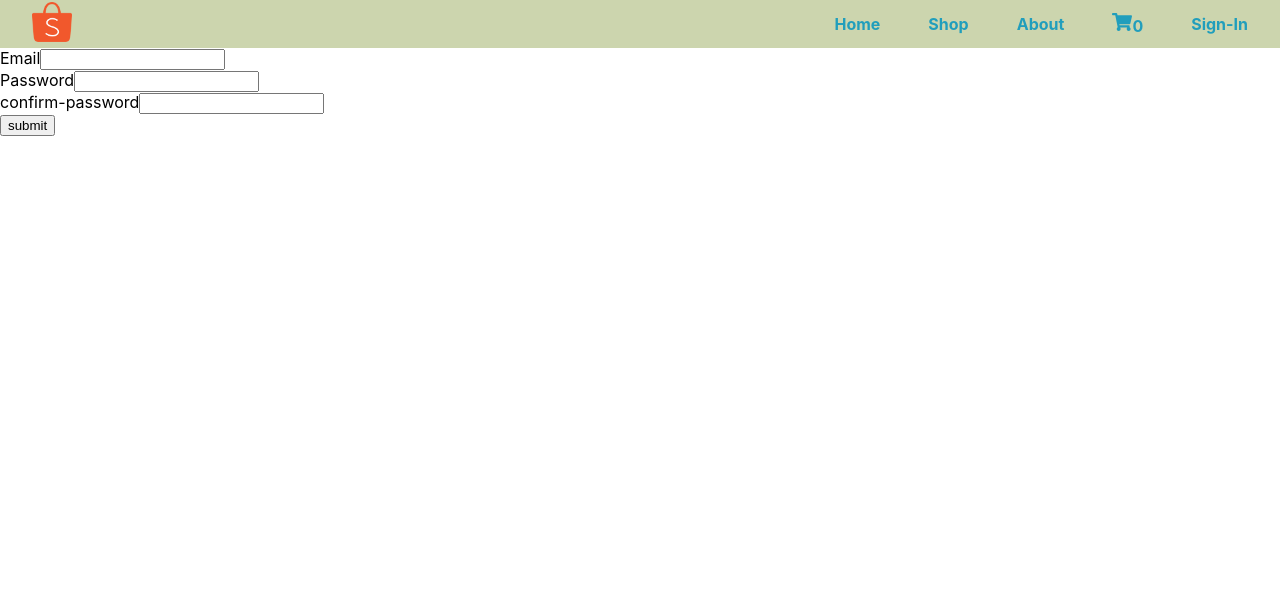
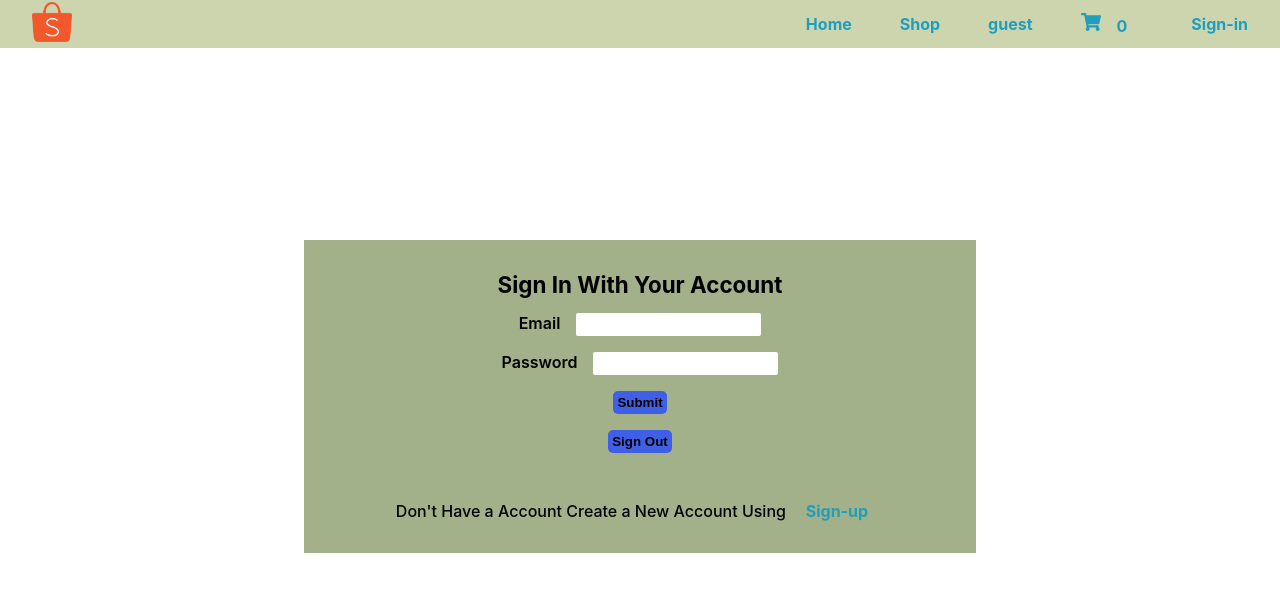
Before and after one commit to vishnuvish-star/react-web, a React (Create React App) app: page /signIn in a window 1280 px wide. Shown: the top 592 px of the page. Built offline with nearby package versions, Linux system fonts and the light colour scheme; no server answers.

Commit message:
Sign-in Sign-out and home page

```diff
--- a/src/App.js
+++ b/src/App.js
@@ -9,10 +9,13 @@ import { ContextProvider } from "./component/context/context.";
 // import { useContext } from "react";
 import { BrowserRouter } from "react-router-dom";
 import SignIn from "./component/sign-in/signIn.component";
+import SignUp from "./component/sign-up/sign-up.component";
+import { UserProvider } from "./component/context/userContext";
 function App() {
   // const { item } = useContext(CartContext);
   // console.log(item);
   return (
+    <UserProvider>
       <ContextProvider>
         <BrowserRouter>
           <Routes>
@@ -29,10 +32,12 @@ function App() {
               <Route path="/shop" element={<Shop />} />
               <Route path="/checkout" element={<Checkout />} />
               <Route path="/signIn" element={<SignIn />} />
+              <Route path="/signUp" element={<SignUp />} />
             </Route>
           </Routes>
         </BrowserRouter>
       </ContextProvider>
+    </UserProvider>
   );
 }
 
--- /dev/null
+++ b/src/component/context/userContext.jsx
@@ -0,0 +1,100 @@
+import { createContext, useEffect, useState } from "react";
+import { GoogleAuthProvider } from "firebase/auth";
+
+import {
+  createUserWithEmailAndPassword,
+  signInWithPopup,
+  onAuthStateChanged,
+} from "firebase/auth";
+import { auth, app } from "../../utils/firebase.config";
+const UserContext = createContext();
+
+export function UserProvider({ children }) {
+  const [email, setEmail] = useState("");
+  const [password, setPassword] = useState("");
+  const [user, setUser] = useState("");
+
+  const provider = new GoogleAuthProvider(app);
+
+  const registerUser = (e) => {
+    e.preventDefault();
+
+    createUserWithEmailAndPassword(auth, email, password)
+      .then((userCredential) => {
+        // Signed in
+        const user = userCredential.user;
+        console.log(user);
+        // user.displayName ? setUser(user.displayName) : setUser(user.email);
+        setEmail("");
+        setPassword("");
+
+        // ...
+      })
+      .catch((error) => {
+        const errorCode = error.code;
+        const errorMessage = error.message;
+        console.log(errorMessage);
+
+        // ..
+      });
+  };
+
+  const registerUserWithGoogle = () => {
+    signInWithPopup(auth, provider)
+      .then((result) => {
+        // This gives you a Google Access Token. You can use it to access the Google API.
+        const credential = GoogleAuthProvider.credentialFromResult(result);
+        const token = credential.accessToken;
+        // The signed-in user info.
+        const user = result.user;
+        console.log(user);
+        // IdP data available using getAdditionalUserInfo(result)
+        // ...
+      })
+      .catch((error) => {
+        // Handle Errors here.
+        const errorCode = error.code;
+        const errorMessage = error.message;
+        console.log(errorMessage);
+        // The email of the user's account used.
+        const email = error.customData.email;
+        // The AuthCredential type that was used.
+        const credential = GoogleAuthProvider.credentialFromError(error);
+        // ...
+      });
+  };
+
+  useEffect(() => {
+    onAuthStateChanged(auth, (user) => {
+      if (user) {
+        // User is signed in, see docs for a list of available properties
+        // https://firebase.google.com/docs/reference/js/firebase.User
+        const uid = user.uid;
+
+        // ...
+      } else {
+        // User is signed out
+        // ...
+      }
+    });
+  }, []);
+
+  return (
+    <UserContext.Provider
+      value={{
+        email,
+        setEmail,
+        password,
+        setPassword,
+        user,
+        setUser,
+        registerUser,
+        registerUserWithGoogle,
+      }}
+    >
+      {children}
+    </UserContext.Provider>
+  );
+}
+
+export default UserContext;
--- a/src/component/header.component/header.component.jsx
+++ b/src/component/header.component/header.component.jsx
@@ -3,10 +3,20 @@ import Logo from "../../assets/images/shop-logo.png";
 import "./header.style.css";
 import { FaShoppingCart } from "react-icons/fa";
 import CartContext from "../context/context.";
-import { useContext } from "react";
+import { useContext, useState, useEffect } from "react";
+import UserContext from "../context/userContext";
 
 const Header = () => {
   const { cartItemCount } = useContext(CartContext);
+  const { user } = useContext(UserContext);
+  // const [state, setState] = useState("sign-in");
+  // useEffect(() => {
+  //   if (user) {
+  //     setState("sign-out");
+  //   } else {
+  //     setState("sign-in");
+  //   }
+  // }, [state]);
   return (
     <div>
       <div className="header">
@@ -21,7 +31,7 @@ const Header = () => {
             Shop
           </Link>
           <Link to={"/about"} className="link">
-            About
+            {user || "guest"}
           </Link>
           <Link to={"/checkout"} className="link">
             <div>
@@ -29,11 +39,15 @@ const Header = () => {
               <span>{cartItemCount}</span>
             </div>
           </Link>
-          <Link to={"/signIn"} className="link">
-            <div>
-              <div className="register">Sign-In</div>
-            </div>
-          </Link>
+          {user ? (
+            <Link to={"/signIn"}>Sign-Out</Link>
+          ) : (
+            <Link to={"/signIn"} className="link">
+              <div>
+                <div className="register">Sign-in</div>
+              </div>
+            </Link>
+          )}
         </div>
       </div>
     </div>
--- a/src/component/home.component/home.component.jsx
+++ b/src/component/home.component/home.component.jsx
@@ -1,9 +1,18 @@
-import SingIn from "../sing-in/sign-in.component";
+import { Link } from "react-router-dom";
+import img from "../../assets/images/Top-Ecommerce-Websites.jpg";
+import "./home.component.style.css";
 
 const Home = () => {
   return (
     <div>
-      <SingIn />
+      <div className="img-container">
+        <img src={img} alt="Home page image" className="background-img" />
+      </div>
+      <button className="shop-btn">
+        <Link to={"/shop"} className="link">
+          Shop Now
+        </Link>
+      </button>
     </div>
   );
 };
--- /dev/null
+++ b/src/component/home.component/home.component.style.css
@@ -0,0 +1,23 @@
+.background-img {
+  object-fit: cover;
+  flex-shrink: 1;
+  width: 100%;
+}
+.img-container {
+  position: relative;
+}
+.shop-btn {
+  position: absolute;
+  top: 5.5rem;
+  right: 23rem;
+  padding: 0.8rem 1rem;
+  opacity: 0.7;
+  border-radius: 10px;
+  border: none;
+  background-color: #8df5d9;
+  /* color: #ffff; */
+}
+.link {
+  text-decoration: none;
+  /* color: #fcfcfc; */
+}
--- a/src/component/sign-in/signIn.component.jsx
+++ b/src/component/sign-in/signIn.component.jsx
@@ -1,39 +1,66 @@
-import { useEffect, useState } from "react";
-// import { toast, ToastContainer } from "react-toastify";
+import { Link } from "react-router-dom";
+import UserContext from "../context/userContext";
+import { useContext, useState } from "react";
+import "./signIn.style.css";
+import { signInWithEmailAndPassword, signOut } from "firebase/auth";
 import { auth } from "../../utils/firebase.config";
-import { createUserWithEmailAndPassword } from "firebase/auth";
+import { useNavigate } from "react-router-dom";
 const SignIn = () => {
-  const [email, setEmail] = useState("");
-  const [password, setPassword] = useState("");
-  const [confirmPassword, setConfirmPassword] = useState("");
+  const [error, setError] = useState("");
 
-  const registerUser = (e) => {
-    e.preventDefault();
-    if (confirmPassword !== password) {
-      console.log("password not match");
-      return "password error";
-    }
+  const { email, setEmail, password, setPassword, user, setUser } =
+    useContext(UserContext);
 
-    createUserWithEmailAndPassword(auth, email, password)
+  const navigate = useNavigate();
+
+  const handleSignIn = (event) => {
+    event.preventDefault();
+
+    signInWithEmailAndPassword(auth, email, password)
       .then((userCredential) => {
         // Signed in
         const user = userCredential.user;
         console.log(user);
-        // toast.success("user created");
+        setUser(user.email);
+        navigate("/shop");
+        setEmail("");
+        setPassword("");
+
         // ...
       })
       .catch((error) => {
         const errorCode = error.code;
         const errorMessage = error.message;
-        // ..
+        console.log(errorMessage);
+        setError(errorMessage);
       });
   };
 
+  // const nav = useNavigate();
+  const handleSignOut = () => {
+    signOut(auth)
+      .then(() => {
+        // Sign-out successful.
+        console.log("Sign-out successful.");
+        navigate("/signIn");
+        setEmail("");
+        setPassword("");
+        setUser("guest");
+      })
+      .catch((error) => {
+        console.log("An error happened.");
+        // An error happened.
+      });
+  };
   return (
-    <>
-      <form onSubmit={registerUser}>
+    <div className="sign-in-container">
+      <h1 className=" title">Sign In With Your Account</h1>
+      {error ? <h2>{error}</h2> : null}
+      <form onSubmit={handleSignIn} className="form-container">
         <div>
-          <label htmlFor="email">Email</label>
+          <label htmlFor="email" className="form-text">
+            Email
+          </label>
           <input
             onChange={(e) => {
               setEmail(e.target.value);
@@ -44,7 +71,9 @@ const SignIn = () => {
           />
         </div>
         <div>
-          <label htmlFor="password">Password</label>
+          <label htmlFor="password" className="form-text">
+            Password
+          </label>
 
           <input
             onChange={(e) => {
@@ -55,23 +84,29 @@ const SignIn = () => {
             value={password}
           />
         </div>
+
         <div>
-          <label htmlFor="confirm-password"> confirm-password</label>
-          <input
-            onChange={(e) => {
-              setConfirmPassword(e.target.value);
-            }}
-            type="password"
-            id="confirm-password"
-            value={confirmPassword}
-          />
-        </div>
-        <div>
-          <button type="submit"> submit</button>
+          <button type="submit" className="form-text btn">
+            Submit
+          </button>
         </div>
       </form>
-      <div>{registerUser}</div>
-    </>
+
+      <div className="form-footer">
+        <div className="sign-out">
+          <button onClick={handleSignOut} className="form-text btn">
+            Sign Out
+          </button>
+        </div>
+
+        <p>
+          Don't Have a Account Create a New Account Using
+          <Link to={"/signUp"} className="link">
+            <span> Sign-up</span>
+          </Link>
+        </p>
+      </div>
+    </div>
   );
 };
 
--- /dev/null
+++ b/src/component/sign-in/signIn.style.css
@@ -0,0 +1,51 @@
+.sign-in-container {
+  background-color: #a3b18a;
+  width: 50%;
+  margin: 12rem auto;
+  padding: 2rem;
+}
+.title {
+  font-size: 1.4rem;
+  font-weight: 700;
+  text-align: center;
+}
+.form-container {
+  display: flex;
+  align-items: center;
+  justify-content: baseline;
+  flex-direction: column;
+  gap: 1rem;
+}
+.form-text {
+  font-weight: 600;
+}
+input {
+  padding: 0.25rem;
+  border-radius: 2px;
+  border: none;
+}
+.form-footer {
+  display: flex;
+  flex-direction: column;
+  justify-content: center;
+  align-items: center;
+  gap: 2rem;
+}
+span {
+  padding: 1rem;
+}
+.btn {
+  background-color: #0077b6;
+  padding: 1rem;
+  border-radius: 5px;
+  border: none;
+}
+label {
+  margin-right: 1rem;
+}
+.sign-out {
+  margin-top: 1rem;
+}
+p {
+  font-weight: 500;
+}
--- /dev/null
+++ b/src/component/sign-up/sign-up.component.jsx
@@ -0,0 +1,60 @@
+import { useContext } from "react";
+import UserContext from "../context/userContext";
+import "./sign-up.style.css";
+
+const SignUp = () => {
+  const {
+    email,
+    setEmail,
+    password,
+    setPassword,
+    registerUser,
+    registerUserWithGoogle,
+  } = useContext(UserContext);
+
+  return (
+    <div className="sign-in-container">
+      <form className="form-container" onSubmit={registerUser}>
+        <div className="email-container">
+          <label htmlFor="email" className="form-text">
+            Email
+          </label>
+          <input
+            placeholder="Enter Email"
+            type="email"
+            value={email}
+            id="email"
+            onChange={(e) => {
+              setEmail(e.target.value);
+            }}
+          ></input>
+        </div>
+        <div className="form-footer">
+          <label htmlFor="password" className="form-text">
+            Password
+          </label>
+          <input
+            placeholder="Enter Password"
+            type="password"
+            value={password}
+            id="password"
+            onChange={(e) => {
+              setPassword(e.target.value);
+            }}
+          ></input>
+        </div>
+        <button type="submit" className="form-text btn">
+          Submit
+        </button>
+      </form>
+
+      <button
+        onClick={registerUserWithGoogle}
+        className="form-text btn google-btn"
+      >
+        SignUp with Google
+      </button>
+    </div>
+  );
+};
+export default SignUp;
--- /dev/null
+++ b/src/component/sign-up/sign-up.style.css
@@ -0,0 +1,42 @@
+.sign-in-container {
+  background-color: #a3b18a;
+  width: 50%;
+  margin: 12rem auto;
+  padding: 1rem;
+}
+input {
+  padding: 0.25rem;
+  border-radius: 2px;
+  border: none;
+}
+.email-container {
+  display: flex;
+  align-items: center;
+  justify-content: baseline;
+  flex-direction: column;
+  gap: 1rem;
+}
+.form-text {
+  font-weight: 600;
+}
+.form-footer {
+  display: flex;
+  flex-direction: column;
+  justify-content: center;
+  align-items: center;
+}
+span {
+  padding: 1rem;
+}
+.btn {
+  background-color: #405fe7;
+  padding: 0.25rem;
+  border-radius: 5px;
+  border: none;
+}
+label {
+  margin-right: 1rem;
+}
+.google-btn {
+  margin: 1rem 8rem;
+}
--- a/src/component/sing-in/sign-in.component.jsx
+++ /dev/null
@@ -1,43 +0,0 @@
-import { useState } from "react";
-import "./sign-in.style.css";
-
-const SingUp = () => {
-  const [email, setEmail] = useState("");
-  const [password, setPassword] = useState("");
-
-  const signIn = (e) => {
-    e.preventDefault();
-  };
-  return (
-    <>
-      <form className="sign-in-container" onSubmit={signIn}>
-        <div className="email-container">
-          <label htmlFor="email">Email</label>
-          <input
-            placeholder="Enter Email"
-            type="email"
-            value={email}
-            id="email"
-            onChange={(e) => {
-              setEmail(e.target.value);
-            }}
-          ></input>
-        </div>
-        <div>
-          <label>Password</label>
-          <input
-            placeholder="Enter Password"
-            type="password"
-            value={password}
-            id="password"
-            onChange={(e) => {
-              setPassword(e.target.value);
-            }}
-          ></input>
-        </div>
-        <button type="submit">Submit</button>
-      </form>
-    </>
-  );
-};
-export default SingUp;
--- a/src/component/sing-in/sign-in.style.css
+++ /dev/null
@@ -1,10 +0,0 @@
-.sign-in-container {
-  /* background-color: red; */
-  width: 40%;
-  display: flex;
-  flex-direction: column;
-  align-items: center;
-  justify-content: center;
-  margin: 10rem auto;
-  gap: 2rem;
-}
--- a/src/utils/firebase.config.js
+++ b/src/utils/firebase.config.js
@@ -11,5 +11,5 @@ const firebaseConfig = {
   appId: "1:902964407145:web:2df4c4b708e76a0b812bf8",
 };
 
-const app = initializeApp(firebaseConfig);
+export const app = initializeApp(firebaseConfig);
 export const auth = getAuth(app);
```
Also changed, not shown: src/assets/images/Top-Ecommerce-Websites.jpg (added). Lines whose indentation alone changed are shown as unchanged.
